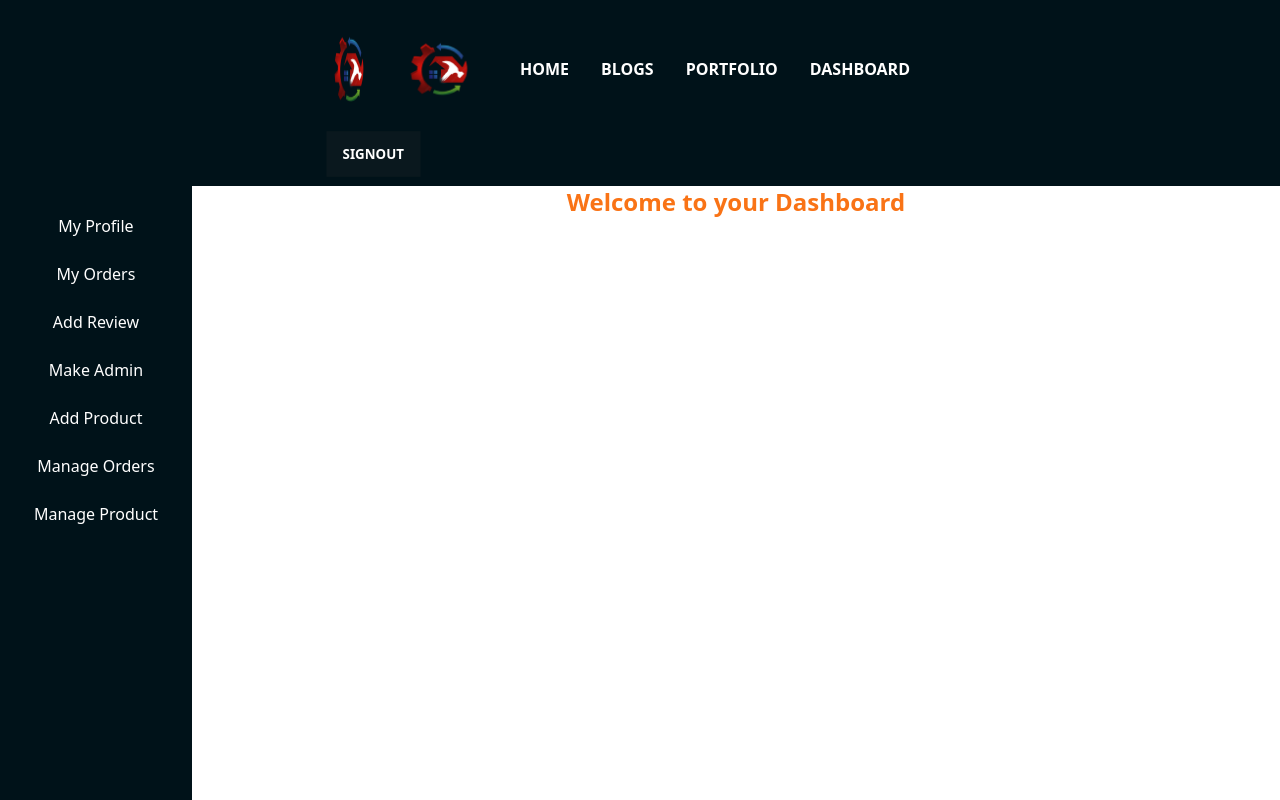
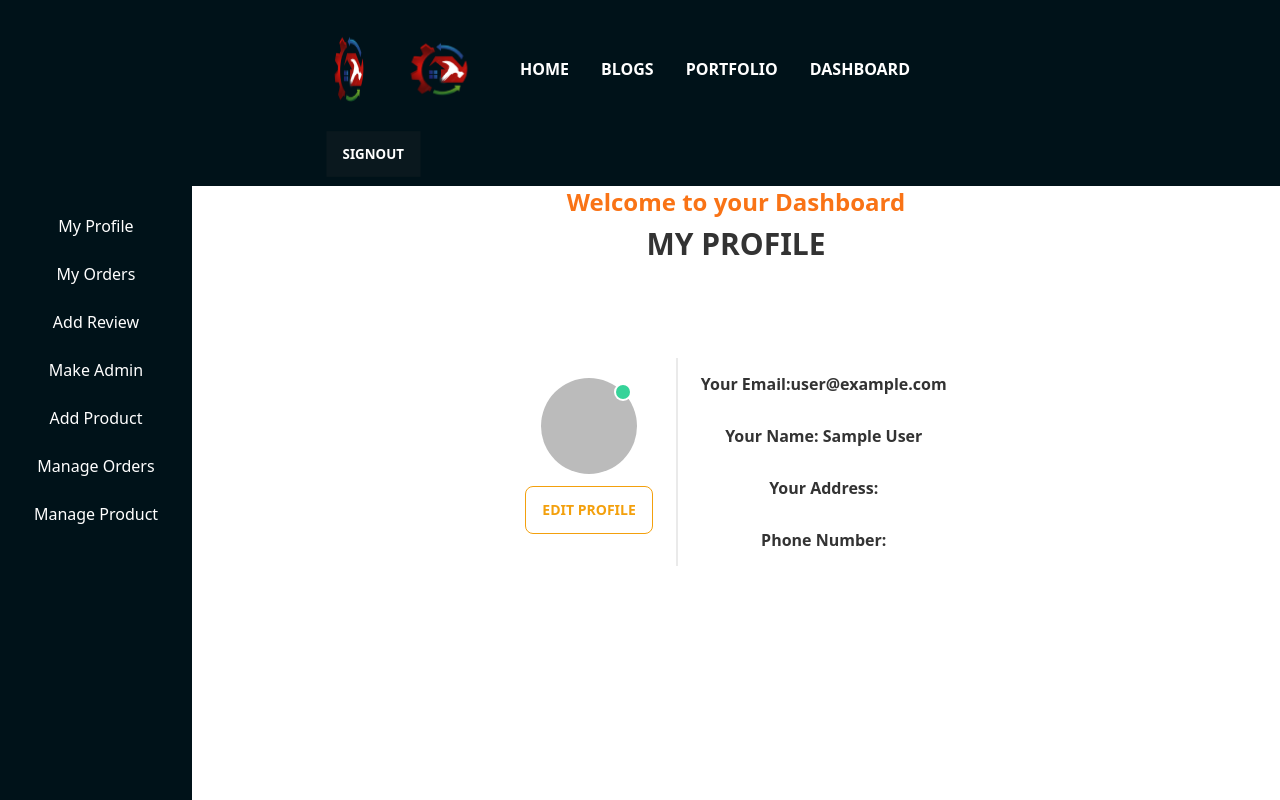
Before and after one commit to shoronshaha/hammer-manufacturer, a React (Create React App) app: page /dashboard in a window 1280 px wide. Shown: the top 800 px of the page. Built offline with nearby package versions, Linux system fonts and the light colour scheme; no server answers; sample sign-in values are in the browser's storage; what tw-elements would draw is missing.

Commit message:
added make admin and my Profile

```diff
--- a/src/App.js
+++ b/src/App.js
@@ -3,6 +3,8 @@ import { Route, Routes } from 'react-router-dom';
 import { ToastContainer } from 'react-toastify';
 import './App.css';
 import Dashboard from './Pages/Dashboard/Dashboard';
+import MyProfile from './Pages/Dashboard/MyProfile';
+import Users from './Pages/Dashboard/User';
 import Home from './Pages/Home/Home/Home';
 import Login from './Pages/Login/Login';
 import RequireAuth from './Pages/Login/RequireAuth';
@@ -22,14 +24,13 @@ function App() {
         <Route path="dashboard" element={
           <RequireAuth><Dashboard /></RequireAuth>
         } >
-          {/* <Route index element={<MyProfile></MyProfile>}></Route>
-          <Route path='profile' element={<MyProfile></MyProfile>}></Route>
-          <Route path='myOrder' element={<MyOrders></MyOrders>}></Route>
+          <Route index element={<MyProfile></MyProfile>}></Route>
+          {/* <Route path='myOrder' element={<MyOrders></MyOrders>}></Route> */}
           <Route path='users' element={<Users></Users>}></Route>
-          <Route path='addReview' element={<AddReview></AddReview>}></Route>
-          <Route path='manageOrders' element={<ManageAllOrders></ManageAllOrders>}></Route>
-          <Route path='addProduct' element={<AddProduct></AddProduct>}></Route>
-          <Route path='manageProduct' element={<ManageProduct></ManageProduct>}></Route> */}
+          {/* <Route path='addReview' element={<AddReview></AddReview>}></Route> */}
+          {/* <Route path='manageOrders' element={<ManageAllOrders></ManageAllOrders>}></Route> */}
+          {/* <Route path='addProduct' element={<AddProduct></AddProduct>}></Route> */}
+          {/* <Route path='manageProduct' element={<ManageProduct></ManageProduct>}></Route> */}
         </Route>
         <Route path='/tool/:toolId' element={
           <RequireAuth>
--- a/src/Pages/Dashboard/Dashboard.js
+++ b/src/Pages/Dashboard/Dashboard.js
@@ -19,7 +19,7 @@ const Dashboard = () => {
                 <label htmlFor="dashboard-sidebar" className="drawer-overlay"></label>
                 <ul className="menu p-4 overflow-y-auto w-48 bg-secondary text-white items-center">
                     {/* <!-- Sidebar content here --> */}
-                    <li><Link to="/dashboard/profile">My Profile </Link></li>
+                    <li><Link to="/dashboard">My Profile </Link></li>
                     <li><Link to="/dashboard/myOrder">My Orders </Link></li>
                     <li><Link to='/dashboard/addReview'>Add Review</Link></li>
 
--- /dev/null
+++ b/src/Pages/Dashboard/MyProfile.js
@@ -0,0 +1,72 @@
+import React, { useEffect, useState } from "react";
+import { useAuthState } from "react-firebase-hooks/auth";
+import { useNavigate } from "react-router-dom";
+import auth from "../../firebase.init";
+
+
+const MyProfile = () => {
+    const [authUser] = useAuthState(auth);
+    const [reload, setReload] = useState(false);
+
+    const [user, setUser] = useState({});
+
+    useEffect(() => {
+        fetch(`http://localhost:5000/user/${authUser?.email}`, {
+            method: "GET",
+            headers: {
+                "Content-Type": "application/json",
+                email: `${authUser?.email}`,
+                authorization: `Bearer ${localStorage.getItem("accessToken")}`,
+            },
+        })
+            .then((response) => response.json())
+            .then((json) => {
+                setUser(json);
+            });
+    }, [authUser?.email, reload]);
+
+    setTimeout(() => {
+        setReload(!reload);
+    }, 1000);
+
+    const navigate = useNavigate();
+
+    const handleEditProfile = () => {
+        navigate("/edit-profile");
+    };
+    return (
+        <div>
+            <h1 className="md:text-3xl font-bold uppercase text-center my-2">My Profile</h1>
+            <div class="flex flex-col w-full lg:flex-row justify-center md:mt-24">
+
+                <div class="grid card  rounded-box place-items-center my-5">
+                    <div class="avatar online">
+                        <div class="w-24 rounded-full">
+                            <img src={
+                                user.photoURL
+                                    ? user.photoURL
+                                    : authUser?.photoURL
+                                        ? authUser?.photoURL
+                                        : "https://foxdogconsultants.com/wp-content/plugins/all-in-one-seo-pack/images/default-user-image.png"
+                            } alt="userPhoto" />
+                        </div>
+                    </div>
+                    <button onClick={handleEditProfile} class="btn btn-outline btn-primary uppercase my-3">Edit Profile</button>
+                </div>
+                <div class="divider lg:divider-horizontal"></div>
+                <div class="grid card rounded-box place-items-center">
+                    <p className="font-bold">Your Email:{authUser?.email}</p>
+                    <p className="font-bold text-start">Your Name:   {authUser?.displayName
+                        ? authUser?.displayName
+                        : user?.displayName
+                            ? user?.displayName
+                            : "N/A"}</p>
+                    <p className="font-bold">Your Address:{user?.address}</p>
+                    <p className="font-bold">Phone Number:{user?.phoneNumber}</p>
+                </div>
+            </div>
+        </div>
+    )
+};
+
+export default MyProfile;
--- /dev/null
+++ b/src/Pages/Dashboard/User.js
@@ -0,0 +1,45 @@
+import React from 'react';
+import { useQuery } from 'react-query';
+import Loading from '../Shared/Loading';
+import UserRow from './UserRow';
+
+
+const Users = () => {
+    const { data: users, isLoading, refetch } = useQuery('users', () => fetch('http://localhost:5000/user', {
+        method: 'GET',
+        headers: {
+            authorization: `Bearer ${localStorage.getItem('accessToken')}`
+        }
+    }).then(res => res.json()));
+    if (isLoading) {
+        return <Loading></Loading>
+    }
+    return (
+        <div>
+            <h2 className="text-2xl">All Users: {users.length}</h2>
+            <div className="overflow-x-auto">
+                <table className="table w-full">
+                    <thead>
+                        <tr>
+                            <th></th>
+                            <th>Name</th>
+                            <th>Job</th>
+                            <th>Favorite Color</th>
+                        </tr>
+                    </thead>
+                    <tbody>
+                        {
+                            users.map(user => <UserRow
+                                key={user._id}
+                                user={user}
+                                refetch={refetch}
+                            ></UserRow>)
+                        }
+                    </tbody>
+                </table>
+            </div>
+        </div>
+    );
+};
+
+export default Users;
--- /dev/null
+++ b/src/Pages/Dashboard/UserRow.js
@@ -0,0 +1,37 @@
+import React from 'react';
+import { toast } from 'react-toastify';
+
+const UserRow = ({ user, refetch }) => {
+    const { email, role } = user;
+    const makeAdmin = () => {
+        fetch(`http://localhost:5000/user/admin/${email}`, {
+            method: 'PUT',
+            headers: {
+                authorization: `Bearer ${localStorage.getItem('accessToken')}`
+            }
+        })
+            .then(res => {
+                if (res.status === 403) {
+                    toast.error('Failed to Make an admin');
+                }
+                return res.json()
+            })
+            .then(data => {
+                if (data.modifiedCount > 0) {
+                    refetch();
+                    toast.success(`Successfully made an admin`);
+                }
+
+            })
+    }
+    return (
+        <tr>
+            <th>1</th>
+            <td>{email}</td>
+            <td>{role !== 'admin' && <button onClick={makeAdmin} className="btn btn-xs">Make Admin</button>}</td>
+            <td><button className="btn btn-xs">Remove User</button></td>
+        </tr>
+    );
+};
+
+export default UserRow;
```
